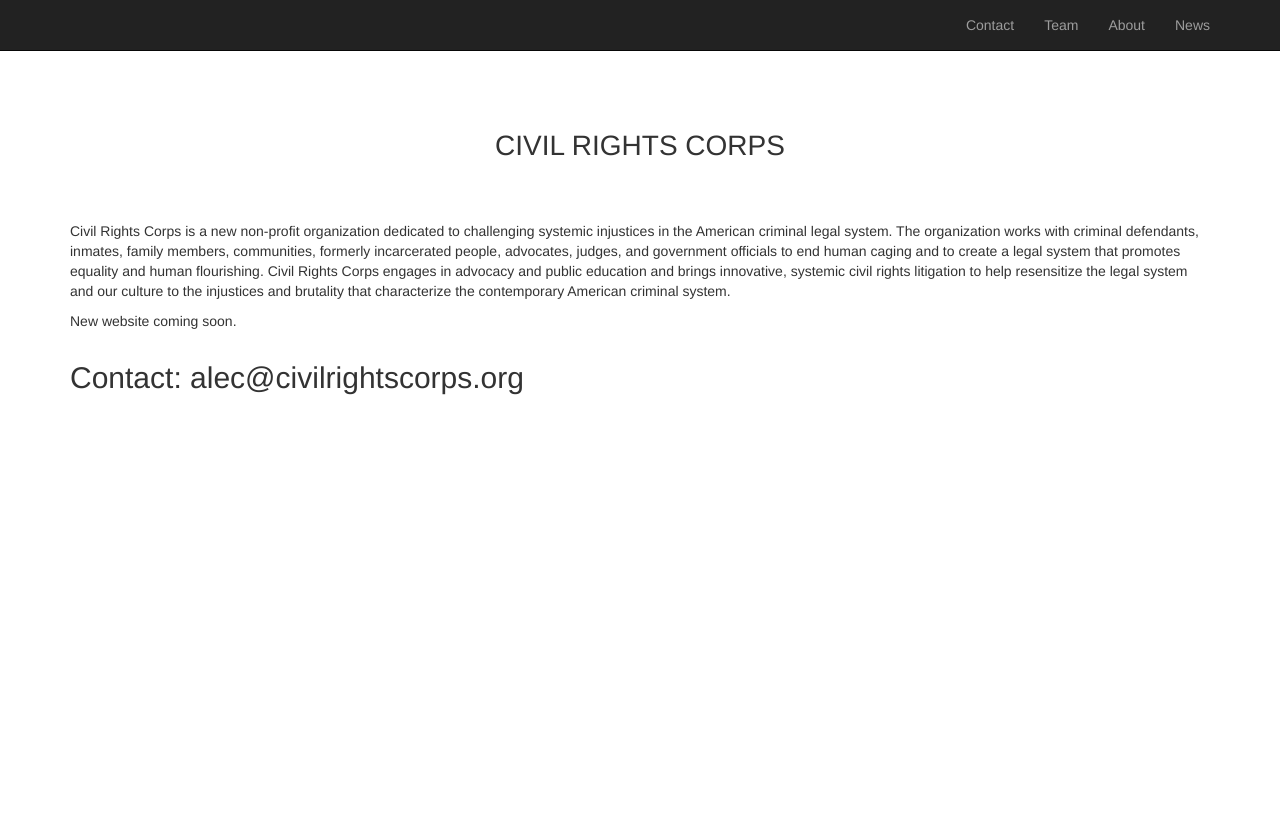
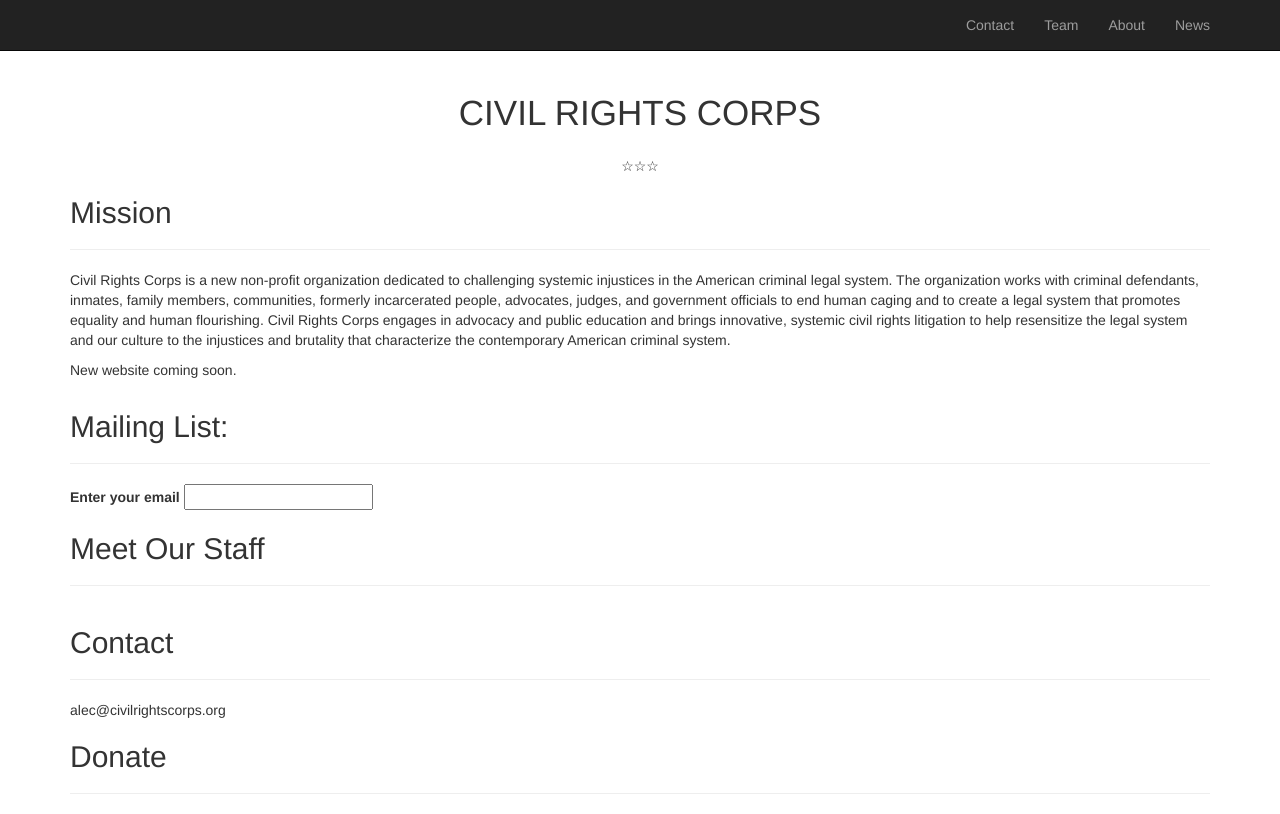
Before and after one commit to civil-rights-corps/civilrightscorps.org, a website: page index.html in a window 1280 px wide. Drawn offline with Linux system fonts and the light colour scheme.

Commit message:
Sections and styling

```diff
--- a/index.html
+++ b/index.html
@@ -40,8 +40,11 @@
     </header>
     <div class="title container">
         <h1>Civil Rights Corps</h1>
+        <div class="stars">&star;&star;&star;</div>
     </div>
-    <div class="description container">
+    <div class="mission container">
+        <h2 class=>mission</h2>
+        <hr>
         <div class="paragraph-container">
             <p>
                 Civil Rights Corps is a new non-profit organization dedicated to challenging systemic injustices in the American criminal legal system.  The organization works with criminal defendants, inmates, family members, communities, formerly incarcerated people, advocates, judges, and government officials to end human caging and to create a legal system that promotes equality and human flourishing.  Civil Rights Corps engages in advocacy and public education and brings innovative, systemic civil rights litigation to help resensitize the legal system and our culture to the injustices and brutality that characterize the contemporary American criminal system.
@@ -51,8 +54,25 @@
             </p>
         </div>
     </div>
+    <div class="mailing-list container">
+        <h2>mailing list:</h2>
+        <hr />
+        <label>Enter your email</label>
+        <input type="email" />
+    </div>
+    <div class="staff container">
+        <h2>meet our staff</h2>
+        <hr />
+    </div>
     <div class="contact container">
-        <h2>Contact: alec@civilrightscorps.org</h2>
+        <h2>contact</h2>
+        <hr>
+        alec@civilrightscorps.org
+    </div>
+    <div class="donate container">
+        <h2>donate</h2>
+        <hr>
+
     </div>
 </div>
 </body>
--- a/public/css/styles.css
+++ b/public/css/styles.css
@@ -2,8 +2,17 @@
     /*max-width: 1190px;*/
     /*margin: 0 auto;*/
 /*}*/
+
+html {
+    font-family: "Helvetica Neue", Helvetica, Arial, sans-serif;
+}
+
 header .tabs li {
     text-transform: uppercase;
+}
+
+h2 {
+    text-transform: capitalize;
 }
 
 .title {
@@ -11,14 +20,20 @@
 }
 .title h1 {
     text-transform: uppercase;
-    line-height:4em;
+    font-size: 35px;
+    /*line-height:4em;*/
+}
+
+.mission h2 {
+    /*text-transform: capitalize;*/
+    /*text-align: center;*/
 }
 
 header {
     background: yellow;
 }
 
-.description .paragraph-container {
+.mission .paragraph-container {
     margin: 0 auto;
     max-width: 1190px;
 }
```
